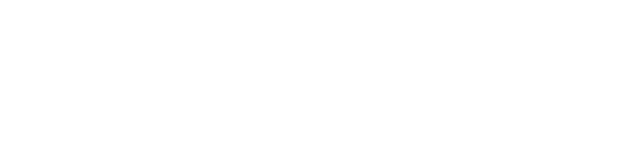
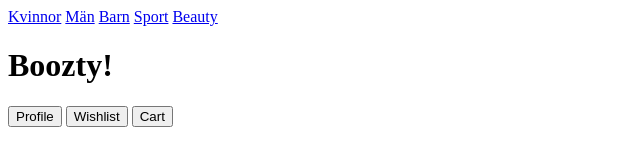
Before and after one commit to SebastianJensen-teaching/te20d-boozty, a plain HTML site: page index.html in a window 1280 px wide. Shown: the whole page, without its empty margins (0-640 px from the left). Drawn offline with Linux system fonts and the light colour scheme.

Commit message:
base html structure in index.html

```diff
--- a/index.html
+++ b/index.html
@@ -5,9 +5,23 @@
     <meta http-equiv="X-UA-Compatible" content="IE=edge" />
     <meta name="viewport" content="width=device-width, initial-scale=1.0" />
     <title>Boozty</title>
-    <link rel="stylesheet" href="style.css">
+    <link rel="stylesheet" href="style.css" />
   </head>
   <body>
-
+    <header>
+      <nav>
+        <a href="kvinnor.html">Kvinnor</a>
+        <a href="man.html">Män</a>
+        <a href="barn.html">Barn</a>
+        <a href="sport.html">Sport</a>
+        <a href="beauty.html">Beauty</a>
+      </nav>
+      <h1>Boozty!</h1>
+      <div class="control-panel">
+        <button>Profile</button>
+        <button>Wishlist</button>
+        <button>Cart</button>
+      </div>
+    </header>
   </body>
 </html>
```
